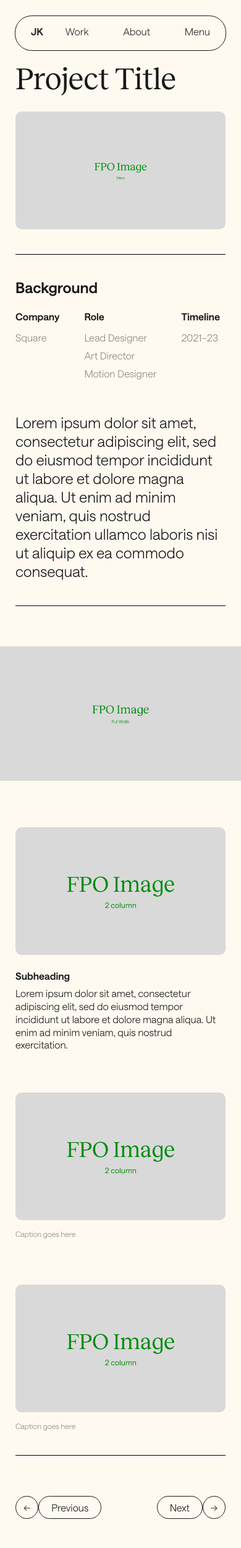
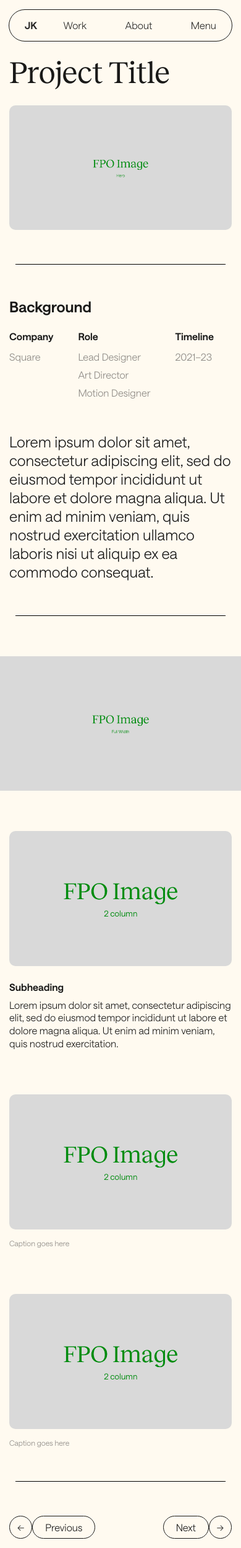
Before and after one commit to jaredkitade/2024-portfolio, a PHP site: page /project-page-template.html in a window 390 px wide. Shown: the whole page at 62% size. Before the commit the page ends 2451 px from the top, so only its background shows below. Run offline with PHP 8.4, Linux system fonts and the light colour scheme.

Commit message:
mobile - nav/hover

```diff
--- a/assets/scripts/nav-bar.js
+++ b/assets/scripts/nav-bar.js
@@ -1,13 +1,14 @@
 $(document).ready(function () {
+
 	$(".menu").click(function(){
 		$(".nav").toggleClass("nav-open");
 		$(".nav-container").toggleClass("nav-container-open");
+		$(".nav-item").toggleClass("nav-item-open");
 		$(".menu").toggleClass("close-menu");
 		$(".work").toggleClass("nav-item-off");
 		$(".about").toggleClass("nav-item-off");
 		$("body").toggleClass("no-scroll");
 		$("body").toggleClass("body-menu-open");
-		// $("body").toggleClass("gradient-background-warm");
 		$(".page-container").toggleClass("page-container-menu-open");
 		$(".home-page-container").toggleClass("page-container-menu-open");
 	});
--- a/style.css
+++ b/style.css
@@ -477,17 +450,22 @@
 		gap: 50px;
 	}
 
+	.page-container > div, .home-page-container > div {
+		padding: 25px;
+		box-sizing: border-box;
+	}
+
 	.home-page-hero {
 		display: flex;
 		flex-flow: column nowrap;
-		width: 100%;
+		width: 100vw;
 		height: 100vh;
 		background-color: var(--black);
 	}
 
 	.featured-project-tile, .secondary-project-tile {
 		height: auto;
-		padding: 25px;
+/*		padding: 25px;*/
 		display: flex;
 		flex-flow: column nowrap;
 		gap: 25px;
@@ -581,7 +559,7 @@
 		display: flex;
 		flex-flow: column nowrap;
 		gap: 25px;
-		padding: 25px;
+/*		padding: 25px;*/
 	}
 
 	.project-hero-block img {
@@ -651,7 +631,7 @@
 		display: flex;
 		flex-flow: row nowrap;
 		gap: 50px;
-		padding: 25px;
+/*		padding: 25px;*/
 	}
 
 	.two-column-body {
@@ -678,7 +658,7 @@
 		display: flex;
 		flex-flow: row nowrap;
 		gap: 50px;
-		padding: 25px;
+/*		padding: 25px;*/
 	}
 
 	.image-caption-container {
@@ -699,7 +679,7 @@
 		display: flex;
 		flex-flow: row nowrap;
 		gap: 50px;
-		padding: 25px;
+/*		padding: 25px;*/
 		justify-content: space-between;
 		align-items: center;
 	}
@@ -1146,8 +1108,38 @@
 			font-size: var(--h6-mobile-font-size);
 		}
 
+		.cursor-default {
+			display: none;
+		}
+
+
+/*-------------------------------- NAV - MOBILE */
+
+		.nav-container {
+			max-height: 20px;
+		}
+
+		.nav {
+			width: calc(100vw - 80px);
+			margin-top: 15px;
+		}
+
+		.nav-container-open {
+			max-height: calc(100vh - 60px);
+			transition: .5s;
+		}
 
 /*-------------------------------- HOME PAGE - MOBILE */
+
+		.page-container > div {
+			padding: 15px;
+			box-sizing: border-box;
+		}
+
+		.home-page-container > div {
+			padding: 0;
+			box-sizing: border-box;
+		}
 
 		.secondary-project-container {
 			flex-flow: column nowrap;
```
Also changed, not shown: other parts of style.css (+58 -70 lines).
